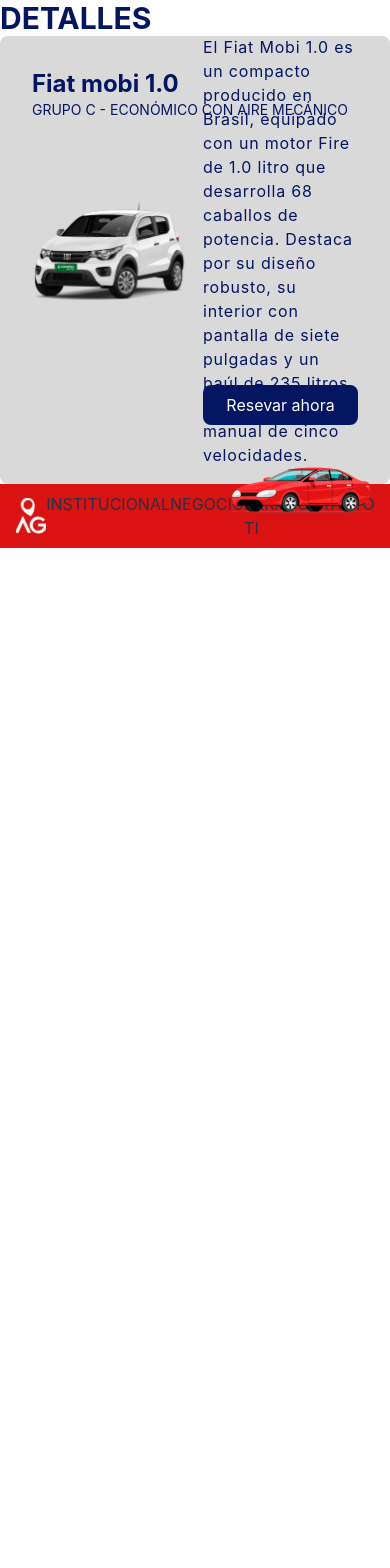
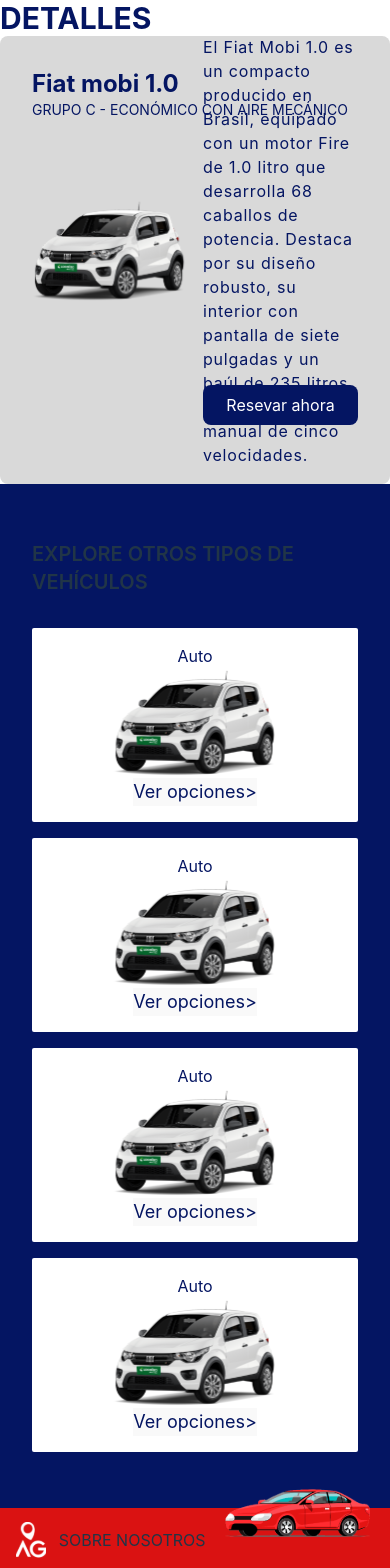
Before and after one commit to pablo-ambrogio/proyecto-final-CDT, a React (Vite) app: page /vehicles/1 in a window 390 px wide. Shown: the top 1568 px of the page. Before the commit the page ends 844 px from the top, so only its background shows below. Built offline with nearby package versions, Linux system fonts and the light colour scheme.

Commit message:
se trabajo en parte responsive: página vehicles y componente ExploreVehicle

```diff
--- a/src/App.jsx
+++ b/src/App.jsx
@@ -8,7 +8,7 @@
       <div
         className=' h-full bg-white'
       >
-        <section className='max-w-7xl mx-auto w-full'>
+        <section className='mx-auto w-full'>
           <Outlet />
         </section>
         <Footer />
--- a/src/components/common/card/Card.jsx
+++ b/src/components/common/card/Card.jsx
@@ -2,9 +2,17 @@
 import CarMobi from '../../../assets/car-mobi.svg'
 
 const Card = () => {
+
+    const handleClick = () => {
+        alert('Estamos trabajando para que puedas reservar tu automovil')
+    }
+
     return (
         <div
-            className='w-96 h-64 bg-grey text-[#000] rounded-lg p-6'
+            className='w-full h-64 bg-grey text-[#000] rounded-lg p-6 place-self-center'
+        >
+            <div
+                className='max-w-sm mx-auto'
             >
                 <Link to={"/vehicles/1"}>
                     <div
@@ -14,7 +22,7 @@
                             className='w-2/4 h-full'
                         >
                             <img src={CarMobi} alt={'Fiat mobi 1.0'}
-                            className='w-full h-full'
+                                className='w-full h-full '
                             />
                         </div>
                         <div
@@ -28,17 +36,19 @@
                             >grupo c - economico con aire mecánico</p>
                         </div>
                     </div>
+                </Link>
                 <div
                     className='w-full h-2/5 text-center grid gap-y-2 mt-4'
                 >
                     <button type="submit"
-                        className='bg-blue text-white rounded-lg px-6 py-1 first-letter:capitalize'
+                        className='bg-blue text-white rounded-lg px-6 py-1 first-letter:capitalize hover:opacity-80'
+                        onClick={handleClick}
                     >reservar ahora</button>
                     <div>
-                        <Link to={''} className='first-letter:uppercase'>mostrar mas detalles</Link>
+                        <Link to={''} className='hover:text-blue'>Mostrar mas detalles</Link>
                     </div>
                 </div>
-            </Link>
+            </div>
         </div>
     )
 }
--- a/src/components/common/cardDetail/CardDetail.jsx
+++ b/src/components/common/cardDetail/CardDetail.jsx
@@ -2,8 +2,9 @@
 
 const CardDetail = () => {
     return (
+        <div>
             <article
-            className='bg-grey p-8 text-blue h-[28rem] rounded-lg'
+                className='bg-grey p-8 text-blue h-[28rem] rounded-lg max-w-4xl mx-auto'
             >
                 <section>
                     <h1
@@ -40,6 +41,8 @@
                     </div>
                 </section>
             </article>
+        </div>
+
     )
 }
 export default CardDetail
--- /dev/null
+++ b/src/components/common/exploreVehicles/ExploreVehicles.jsx
@@ -0,0 +1,76 @@
+import { Link } from "react-router-dom"
+import CarMobi from '../../../assets/car-mobi.svg'
+
+const ExploreVehicles = () => {
+    return (
+        <section aria-label='Categorias de vehículos'
+            className='bg-blue p-8'
+        >
+
+            <div
+                className='lg:w-4/5 md:w-4/5 mx-auto py-6'
+            >
+                <h2
+                    className='uppercase text-xl font-semibold mb-8'
+                >explore otros tipos de vehículos</h2>
+                <div
+                    className='grid grid-cols-1 grid-rows-4 gap-4 md:grid-cols-2 md:grid-rows-2 lg:grid-cols-4 lg:grid-rows-1 justify-between '
+                >
+                    <article className='col-span-1 text-blue text-center bg-white rounded-sm flex flex-col justify-evenly py-4'>
+                        <Link to={'#'}>
+                            <h2>Auto</h2>
+                            <div className='text-center'>
+                                <img src={CarMobi} alt="imane de auto" className='w-3/5 aspect-video mx-auto' />
+                            </div>
+                            <div>
+                                <button className='text-lg text-blue'>Ver opciones
+                                    <span className='text-lg'>&gt;</span>
+                                </button>
+                            </div>
+                        </Link>
+                    </article>
+                    <article className='col-span-1 text-blue text-center bg-white rounded-sm flex flex-col justify-evenly py-4'>
+                        <Link to={'#'}>
+                            <h2>Auto</h2>
+                            <div className='text-center'>
+                                <img src={CarMobi} alt="imane de auto" className='w-3/5 aspect-video mx-auto' />
+                            </div>
+                            <div>
+                                <button className='text-lg text-blue'>Ver opciones
+                                    <span className='text-lg'>&gt;</span>
+                                </button>
+                            </div>
+                        </Link>
+                    </article>
+                    <article className='col-span-1 text-blue text-center bg-white rounded-sm flex flex-col justify-evenly py-4'>
+                        <Link to={'#'}>
+                            <h2>Auto</h2>
+                            <div className='text-center'>
+                                <img src={CarMobi} alt="imane de auto" className='w-3/5 aspect-video mx-auto' />
+                            </div>
+                            <div>
+                                <button className='text-lg text-blue'>Ver opciones
+                                    <span className='text-lg'>&gt;</span>
+                                </button>
+                            </div>
+                        </Link>
+                    </article>
+                    <article className='col-span-1 text-blue text-center bg-white rounded-sm flex flex-col justify-evenly py-4'>
+                        <Link to={'#'}>
+                            <h2>Auto</h2>
+                            <div className='text-center'>
+                                <img src={CarMobi} alt="imane de auto" className='w-3/5 aspect-video mx-auto' />
+                            </div>
+                            <div>
+                                <button className='text-lg text-blue'>Ver opciones
+                                    <span className='text-lg'>&gt;</span>
+                                </button>
+                            </div>
+                        </Link>
+                    </article>
+                </div>
+            </div>
+        </section>
+    )
+}
+export default ExploreVehicles
--- a/src/components/common/footer/Footer.jsx
+++ b/src/components/common/footer/Footer.jsx
@@ -13,17 +13,8 @@
                 <nav
                     className='w-1/2 flex justify-evenly uppercase'
                 >
-                    <Link to={'/institucional'}>
-                        institucional
-                    </Link>
-                    <Link to={'/negocio'}>
-                        negocio
-                    </Link>
-                    <Link to={'/para-ti'}>
-                        para ti
-                    </Link>
-                    <Link to={'/contacto'}>
-                        contacto
+                    <Link to={'/about-us'}>
+                        sobre nosotros
                     </Link>
                 </nav>
                 <div>
--- a/src/components/pages/DetailsCar.jsx
+++ b/src/components/pages/DetailsCar.jsx
@@ -1,4 +1,5 @@
 import CardDetail from "../common/cardDetail/CardDetail"
+import ExploreVehicles from "../common/exploreVehicles/ExploreVehicles"
 
 const DetailsCar = () => {
     return (
@@ -7,9 +8,10 @@
                 className="font-bold text-blue text-3xl uppercase"
             >detalles</h1>
             <section
-                className="w-full h-full max-w-4xl mx-auto flex items-center"
+                className="w-full"
             >
                 <CardDetail />
+                <ExploreVehicles />
             </section>
         </main>
     )
--- a/src/components/pages/Vehicles.jsx
+++ b/src/components/pages/Vehicles.jsx
@@ -6,7 +6,7 @@
             <h1 className="text-3xl uppercase">vehiculos</h1>
             <section>
                 <div
-                    className="flex flex-wrap justify-center gap-8 max-w-screen-2xl mx-auto p-8"
+                    className="w-full grid grid-cols-1 md:grid-cols-2 lg:grid-cols-3 xl:grid-cols-4  place-content-center p-4 gap-8"
                 >
                     <Card /> {/** Card colocadas para la prueba del diseño */}
                     <Card /> {/** Card colocadas para la prueba del diseño */}
```
Lines whose indentation alone changed are shown as unchanged.
